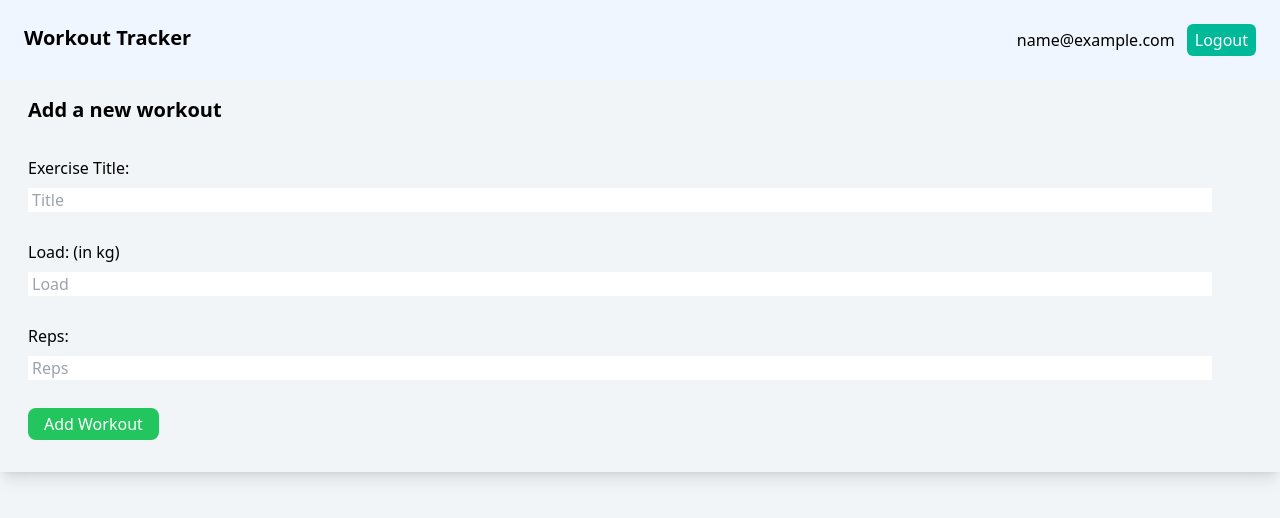
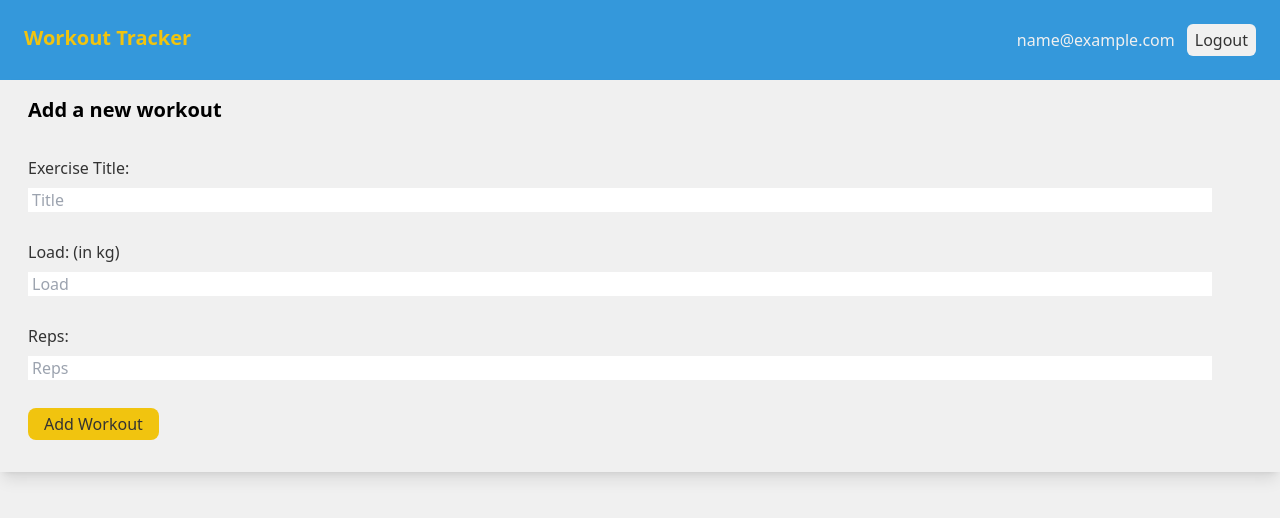
Before and after one commit to kezdetphia/mern-mycode-front, a React (Create React App) app: page /add in a window 1280 px wide. Shown: the top 518 px of the page. Built offline with nearby package versions, Linux system fonts and the light colour scheme; sample sign-in values are in the browser's storage.

Commit message:
edited colours

```diff
--- a/src/Components/Navbar.jsx
+++ b/src/Components/Navbar.jsx
@@ -12,16 +12,16 @@ const Navbar = () => {
   };
 
   return (
-    <header className=" bg-blue-50  ">
+    <header className=" bg-primary ">
       <div className="py-6 px-6 flex justify-between ">
         <Link to="/">
-          <h1 className="text-xl font-bold text-primary">Workout Tracker</h1>
+          <h1 className="text-xl font-bold text-secondary">Workout Tracker</h1>
         </Link>
         {user && (
           <div className="">
-            <span className="">{user.email}</span>
+            <span className="text-background">{user.email}</span>
             <button
-              className="px-2 py-1 ml-3 bg-mygreen rounded-md text-white"
+              className="px-2 py-1 ml-3 bg-background rounded-md text-textcolor hover:bg-secondary"
               onClick={handleLogout}
             >
               Logout
--- a/src/Components/WorkoutDetails.jsx
+++ b/src/Components/WorkoutDetails.jsx
@@ -42,29 +42,30 @@ const WorkoutDetails = ({ workout }) => {
 
   return (
     <div className="flex flex-col px-16 w-full">
-      <div className="flex bg-slate-50 mb-3">
+      <div className="flex bg-cardbg mb-3 rounded-md">
         <div className="px-8 my-5 w-full ">
-          <div className="flex justify-between w-full">
-            <h4 className="text-purple-400 font-bold pb-3 pr-3">{workout.title}</h4>
+          <div className="flex justify-between w-full ">
+            <h4 className="text-secondary font-bold pb-3 pr-3">
+              {workout.title}
+            </h4>
             <button onClick={handleClick}>
               <BsFillTrashFill />
             </button>
           </div>
-          <p>
+          <p className="text-textcolor">
             <strong>Load(kg): </strong>
             {workout.load}
           </p>
-          <p>
+          <p className="text-textcolor">
             <strong>Reps: </strong>
             {workout.reps}
           </p>
-          <p>
+          <p className="text-textcolor">
             {formatDistanceToNow(new Date(workout.createdAt), {
               addSuffix: true,
             })}
           </p>
         </div>
-
       </div>
     </div>
   );
--- a/src/Components/WorkoutForm.jsx
+++ b/src/Components/WorkoutForm.jsx
@@ -66,13 +66,15 @@ const WorkoutForm = () => {
   };
 
   return (
-    <div className="flex flex-col pr-10   shadow-lg shadow-darkgray  ">
-      <p className="px-7 py-4 text-xl font-bold">Add a new workout</p>
+    <div className="flex flex-col pr-10 shadow-lg shadow-darkgray  ">
+      <p className="px-7 py-4 text-xl font-bold text-texcolor">
+        Add a new workout
+      </p>
       <form
         className="flex flex-col mx-7 my-4   "
         onSubmit={(e) => handleSubmit(e)}
       >
-        <label className="text-lightgray pb-2">Exercise Title:</label>
+        <label className="pb-2 text-textcolor">Exercise Title:</label>
         <input
           placeholder="Title"
           type="text"
@@ -86,7 +88,7 @@ const WorkoutForm = () => {
           }`}
           onFocus={() => setFocusedField("title")}
         />
-        <label className="text-lightgray pb-2">Load: (in kg)</label>
+        <label className="text-textcolor pb-2">Load: (in kg)</label>
         <input
           placeholder="Load"
           value={workout.load}
@@ -99,7 +101,7 @@ const WorkoutForm = () => {
           }`}
           onFocus={() => setFocusedField("load")}
         />
-        <label className="text-lightgray pb-2">Reps: </label>
+        <label className="text-textcolor pb-2">Reps: </label>
         <input
           placeholder="Reps"
           value={workout.reps}
@@ -115,7 +117,7 @@ const WorkoutForm = () => {
 
         <div className="flex justify-start items-center ">
           <button
-            className="rounded-lg text-white bg-green-500 px-4 py-1"
+            className="rounded-lg text-textcolor hover:bg-highlight bg-secondary px-4 py-1"
             type="submit"
           >
             Add Workout
--- a/src/Pages/LoginPage.jsx
+++ b/src/Pages/LoginPage.jsx
@@ -30,8 +30,8 @@ const LoginPage = () => {
 
   return (
     <div className="flex justify-center sm:pt-40  bg-background  ">
-      <div className="bg-white border rounded-md sm:w-96 sm:h-1/2 w-full px-7   ">
-        <div className="text-2xl font-bold mt-10 mx-2 ">
+      <div className="bg-white border rounded-md sm:w-96 sm:h-1/2 w-full  px-7   ">
+        <div className="text-2xl font-bold mt-10 mx-2 text-textcolor ">
           {headerInstruction}
         </div>
         <div className="border bg-background mt-4" />
@@ -55,7 +55,7 @@ const LoginPage = () => {
           />
           <div className="flex justify-center items-center flex-col ">
             <button
-              className="bg-mygreen text-white font-bold rounded-md p-3 text-xs mt-5 w-1/3 "
+              className="bg-secondary hover:bg-highlight text-textcolor font-bold rounded-md p-3 text-xs mt-5 w-1/3 "
               type="submit"
               disabled={isLoading}
             >
@@ -66,7 +66,7 @@ const LoginPage = () => {
             Don't have an account yet?
           </span>
           <Link
-            className="text-xs flex justify-center pt-1 mb-5  hover:text-mygreen"
+            className="text-xs flex justify-center pt-1 mb-5  hover:text-highlight"
             to="/signup"
           >
             Register
--- a/src/Pages/SignupPage.jsx
+++ b/src/Pages/SignupPage.jsx
@@ -13,7 +13,7 @@ const SignupPage = () => {
 
   const [headerInstruction, setHeaderInstruction] = useState("Create an account");
 
-  const { signup, error, isLoading } = useSignup();
+  const { signup, signupError: error, signupIsLoading: isLoading } = useSignup();
 
   const handleChange = (e) => {
     const { name, value } = e.target;
@@ -30,7 +30,7 @@ const SignupPage = () => {
 
   return (
     <div className="flex justify-center sm:pt-40  bg-background  ">
-      <div className="bg-white border rounded-md sm:w-96 w-full px-7 ">
+      <div className="bg-cardbg border rounded-md sm:w-96 w-full px-7 ">
         <div className="text-2xl font-bold mt-10 mx-2 ">
           {headerInstruction}
         </div>
@@ -55,19 +55,19 @@ const SignupPage = () => {
 
           <div className="flex justify-center items-center flex-col ">
             <button
-              className="w-1/3 bg-mygreen text-white font-bold rounded-md p-3 mt-5 text-xs"
+              className="w-1/3 bg-secondary hover:bg-highlight text-textcolor font-bold rounded-md p-3 mt-5 text-xs"
               type="submit"
               disabled={isLoading}
             >
               Sign Up
             </button>
-            <div className="flex items-center text-sm pt-1 hover:text-mygreen ">
+            <div className="flex items-center text-sm pt-1 hover:text-highlight ">
               <Link to="/login">
-                <h1 className="px-4"> Login </h1>
+                <h1 className="px-4 text-textcolor text-xs pt-3"> Login </h1>
               </Link>
             </div>
 
-            <div className="flex justify-center mt-10 text-red-400 text-sm">
+            <div className="flex justify-center mt-10 text-error text-sm">
               <div className="">{error && <div>{error}</div>}</div>
             </div>
           </div>
--- a/tailwind.config.js
+++ b/tailwind.config.js
@@ -4,10 +4,14 @@ module.exports = {
   theme: {
     extend: {
       colors: {
-        background: "#F1F5F7",
-        mygreen: "#00B999",
-
-
+        primary: "#3498db",
+        secondary: "#f1c40f",
+        background: "#f0f0f0",
+        textcolor: "#333333",
+        mygreen: "#2ecc71",
+        error: "#e74c3c",
+        cardbg: "#f9f9f9",
+        highlight: "#5da9e9",
       },
     },
   },
```
